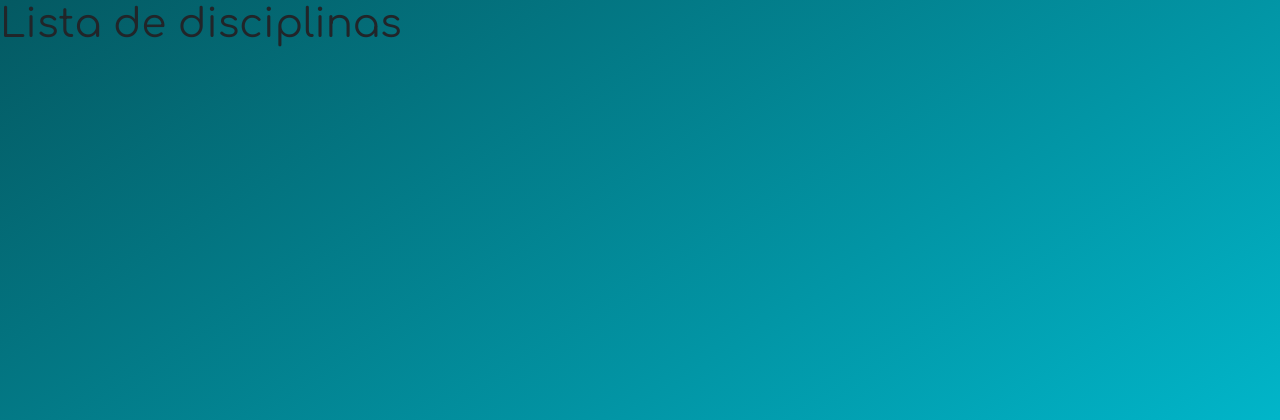
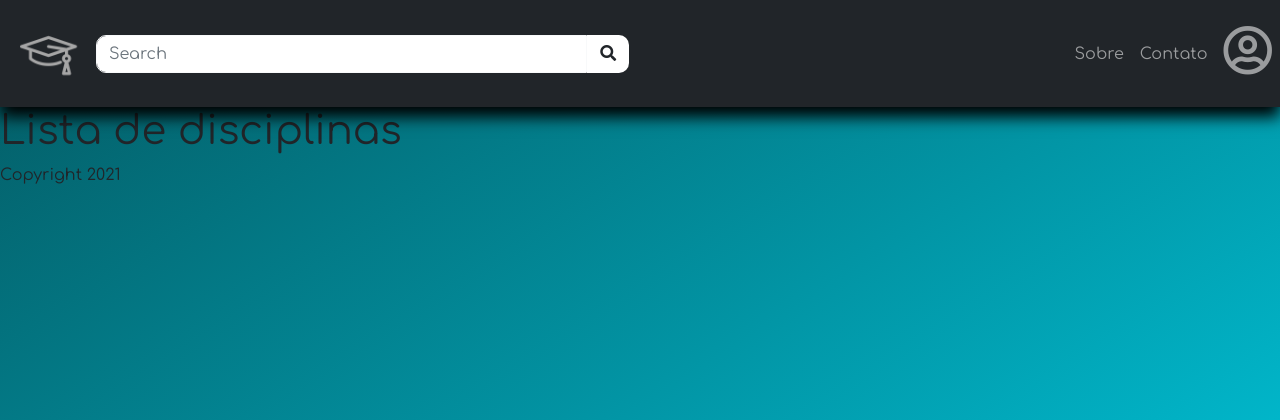
Before and after one commit to PSXBRosa/PSXBRosa.github.io, a Django app: page /search/ in a window 1280 px wide. Shown: the top 420 px of the page. Run offline with Django 3.2, Linux system fonts and the light colour scheme; some libraries are stand-ins or nearby versions.

Commit message:
update template base

```diff
--- a/static/css/style.css
+++ b/static/css/style.css
@@ -10,3 +10,65 @@ body{
     height: 100%;
     background-image: linear-gradient(to right bottom, #045962, #00d2e9);
 }
+
+.icon {
+    filter: invert(65%);
+    margin-left: 20px;
+    width: 60px;
+    transition-duration: 0.5s;
+}
+
+.icon:hover {
+    filter: invert(80%);
+    transition-duration: 0.5s;
+}
+
+.profile {
+    font-size: 50px;
+}
+
+.search-bar {
+    width: 50%;
+}
+
+
+@media screen and (max-width: 600px) {
+.icon {
+    width: 40px;
+}
+
+.profile {
+    font-size: 30px;
+}
+
+.search-bar {
+    width: 100%;
+}
+}
+
+
+
+.custom-shadow{
+    box-shadow: 0 10px 15px black;
+}
+
+.btn-white{
+    background-color: #ffffff
+}
+
+.form-control, .btn-white {
+    box-shadow: none !important;
+    outline: none !important;
+}
+
+.input-group{
+    border-radius: 10px;
+}
+
+.rounded-left{
+    border-radius: 10px 0 0 10px;
+}
+
+.rounded-right{
+    border-radius: 0 10px 10px 0;
+}
--- a/templates/base.html
+++ b/templates/base.html
@@ -1,7 +1,8 @@
 {% load static %}
 
 <!doctype html>
-<html lang="en">
+
+<html lang="pt-BR">
   <head>
     <!-- Required meta tags -->
     <meta charset="utf-8">
@@ -14,12 +15,48 @@
     <link rel="stylesheet" type="text/css" href="{% static 'css/style.css' %}"/>
     <title>{% block title %}  {% endblock title %}</title>
   </head>
+
   <body>
+    <header>
+      <nav class="navbar navbar-expand navbar-dark bg-dark custom-shadow d-flex justify-content-between w-100">
+        <div class="d-flex flex-item align-items-center w-100">
+          <a class="navbar-brand" href="#"><img src="{% static 'icon.png' %}" alt="icone" class="icon"></a>
+          <form class="form-inline my-2 my-md-0 search-bar">
+            <div class="d-flex">
+              <input class="form-control border-light rounded-left d-inline-block" type="text" placeholder="Search">
+              <button type="submit" id="search-button" class="btn btn-white rounded-right d-inline-block" type="button">
+                <i class="fas fa-search"></i>
+              </button>
+            </div>
+          </form>
+        </div>
+        <div class="d-flex flex-item">
 
-    {% block content %}
+          <ul class="navbar-nav mr-auto d-flex align-items-center">
 
-    {% endblock content %}
+            <li class="nav-item">
+              <a class="nav-link" href="#">Sobre</a>
+            </li>
 
+            <li class="nav-item">
+              <a class="nav-link" href="#">Contato</a>
+            </li>
+
+            <li class="nav-item">
+              <a class="nav-link profile" href="#"><i class="far fa-user-circle"></i></a>
+            </li>
+
+          </ul>
+        </div>
+      </nav>
+    </header>
+    <main>
+      {% block content %}
+      {% endblock content %}
+    </main>
+    <footer>
+      <p>Copyright 2021</p>
+    </footer>
     <script src="https://cdn.jsdelivr.net/npm/bootstrap@5.1.3/dist/js/bootstrap.bundle.min.js" integrity="sha384-ka7Sk0Gln4gmtz2MlQnikT1wXgYsOg+OMhuP+IlRH9sENBO0LRn5q+8nbTov4+1p" crossorigin="anonymous"></script>
   </body>
 </html>
```
Also changed, not shown: static/icon.png (added).
